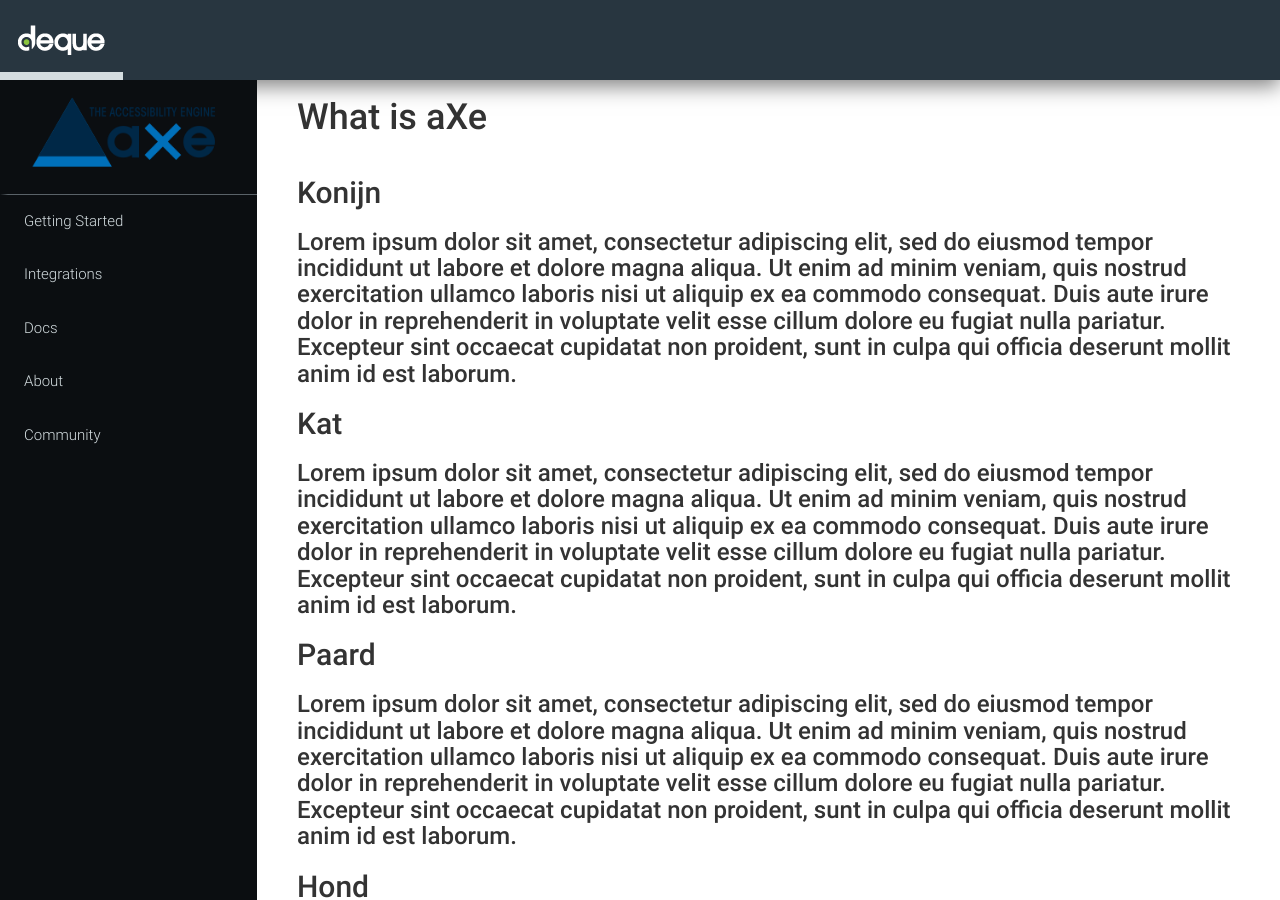
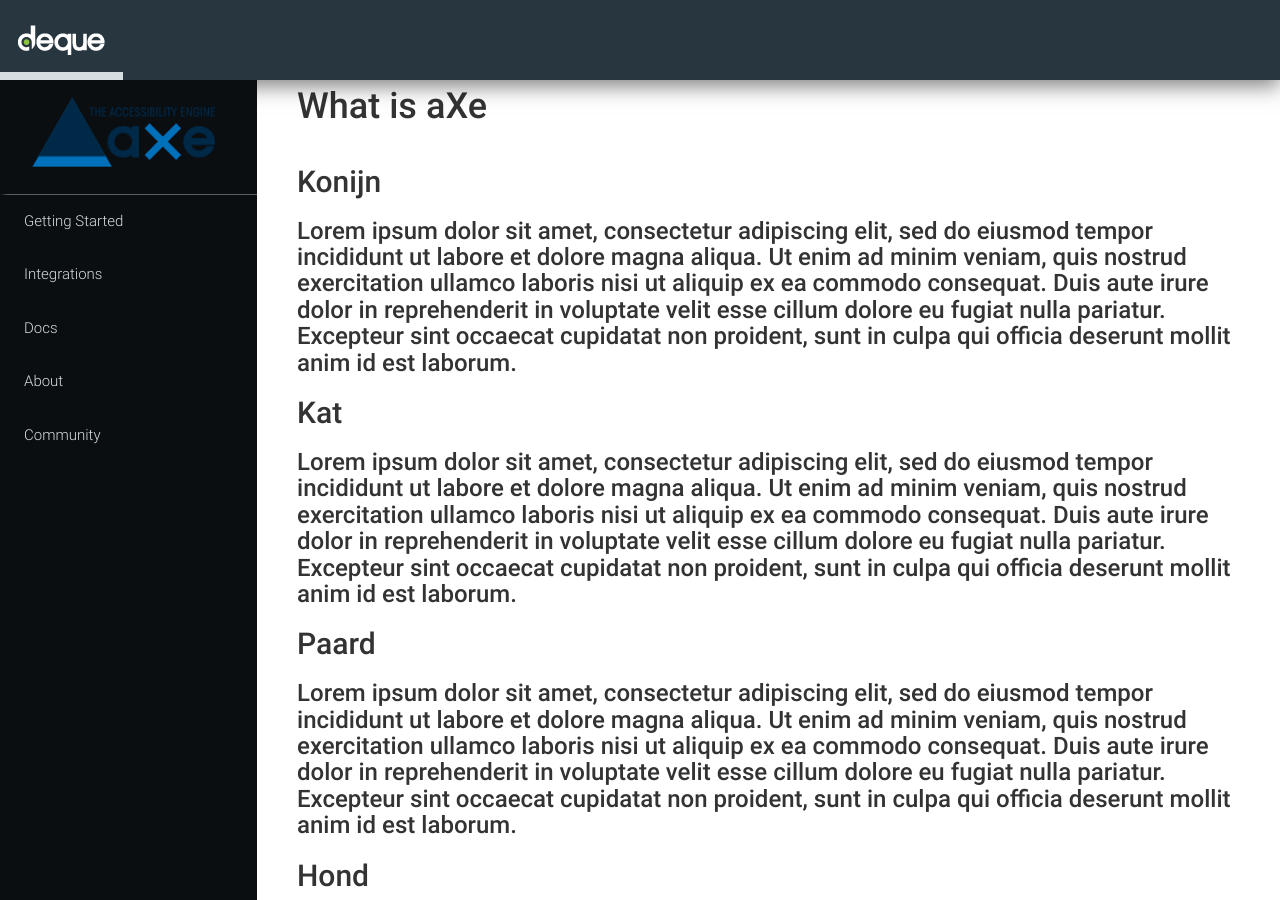
Before and after one commit to dequelabs/axe-website, a Jekyll site: the page built from index.html, in a window 1280 px wide. Built offline with Jekyll 4.4.1, drawn with Linux system fonts in a browser that asks for light colours.

Commit message:
< is gone

```diff
--- a/_layouts/default.html
+++ b/_layouts/default.html
@@ -14,7 +14,7 @@
 
       <div class="dqpl-main-content dqpl-collapsed"">
          {{ content }}
-      </div><
+      </div>
       </div>
 
         {% include footer.html %}
--- a/assets/scripts/main.js
+++ b/assets/scripts/main.js
@@ -51,6 +51,6 @@
         structure[structure.length-1].h3s.push(this)
       }
     })
+  return structure
   }
-  return structure
 })
--- a/assets/styles/main.css
+++ b/assets/styles/main.css
@@ -92,7 +92,7 @@
 /* normal screen desktop */
 @media (min-width: 992px) and (max-width: 1199px) {
 .dqpl-main-content {
-    margin-top: 80px;
+    margin-top: 69px;
 }
 }
 
@@ -102,6 +102,6 @@
 /* big screen desktop */
 @media (min-width: 1200px) {
 .dqpl-main-content {
-    margin-top: 80px;
+    margin-top: 69px;
 }
 }
```
